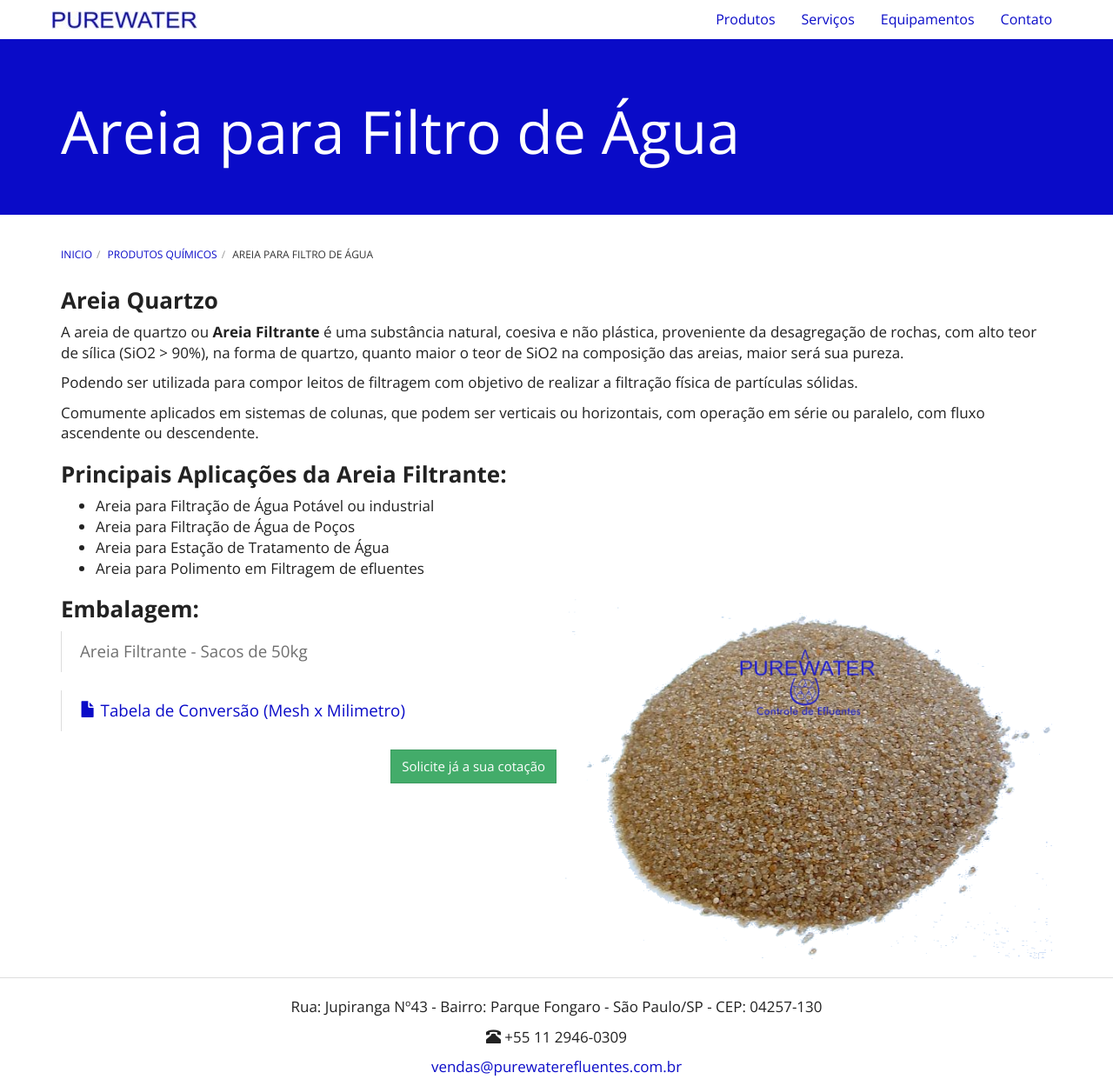
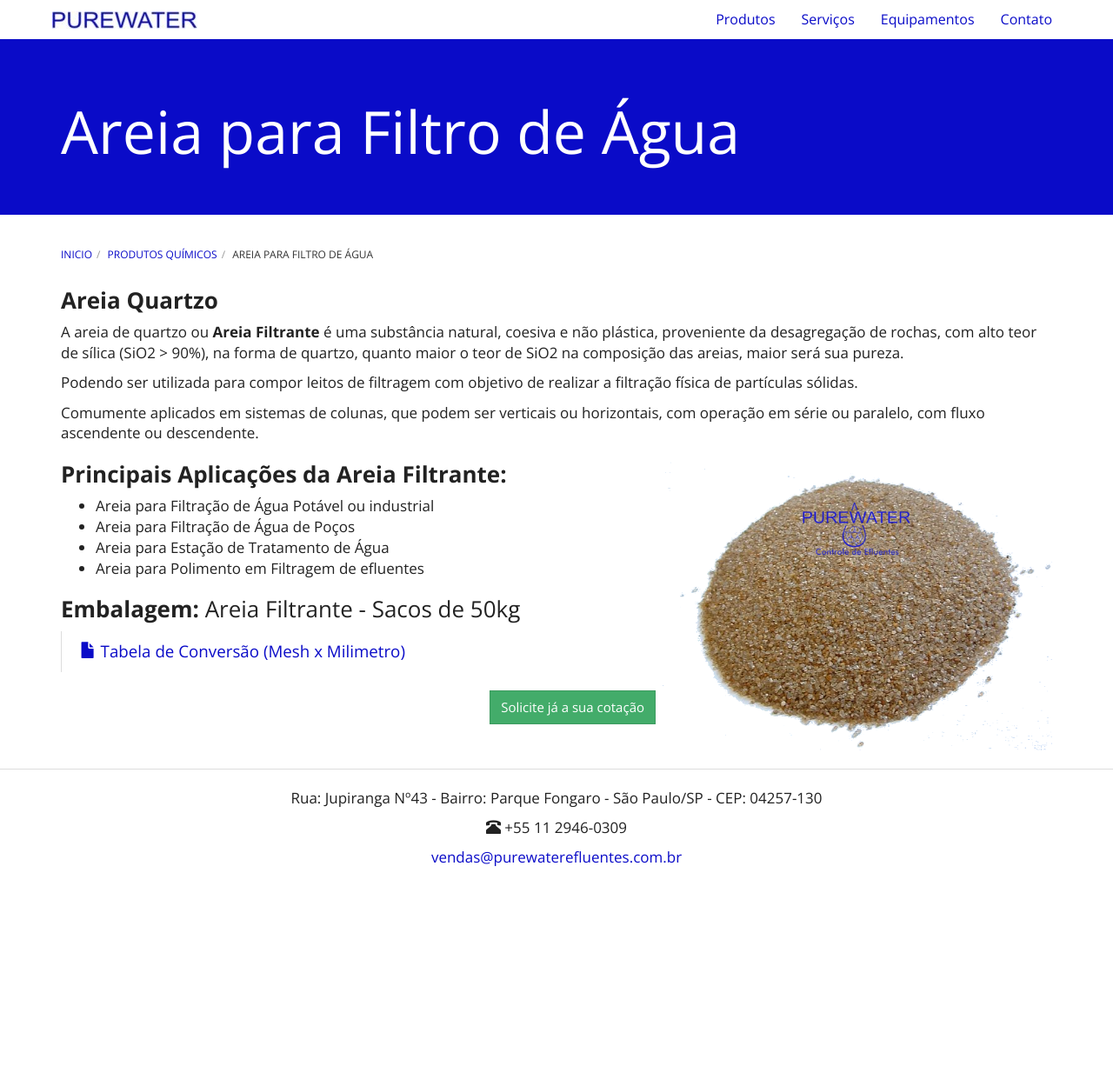
Before and after one commit to purewaterefluentes/purewaterefluentes.github.io, a Jekyll site: the page built from produtos/areia-para-filtro-de-agua.md, in a window 1280 px wide and 1249 px high. Shown: the whole window at 87% size. Built offline with Jekyll 4.4.1, drawn with Linux system fonts in a browser that asks for light colours; nearby versions of some CDN libraries; library files that are not in the unit come from our copies.

Commit message:
Update areia-para-filtro-de-agua.md

```diff
--- a/produtos/areia-para-filtro-de-agua.md
+++ b/produtos/areia-para-filtro-de-agua.md
@@ -13,6 +13,9 @@
 
 Comumente aplicados em sistemas de colunas, que podem ser verticais ou horizontais, com operação em série ou paralelo, com fluxo ascendente ou descendente.
 
+
+<img class="img-responsive pull-right" style="max-width: 40%;" src="../../website/images/areia quartzo anuncio 3.png" alt="Areia para Filtro de Água">
+
 ### **Principais Aplicações da Areia Filtrante:**
 
 - Areia para Filtração de Água Potável ou industrial
@@ -20,12 +23,7 @@
 - Areia para Estação de Tratamento de Água
 - Areia para Polimento em Filtragem de efluentes
 
-
-<img class="img-responsive pull-right" style="max-width: 50%;" src="../../website/images/areia quartzo anuncio 3.png" alt="Areia para Filtro de Água">
-
-### **Embalagem:**
-
-> Areia Filtrante - Sacos de 50kg
+### **Embalagem:** Areia Filtrante - Sacos de 50kg
 
 >
 {% include purewater/link-boletim.html
```
